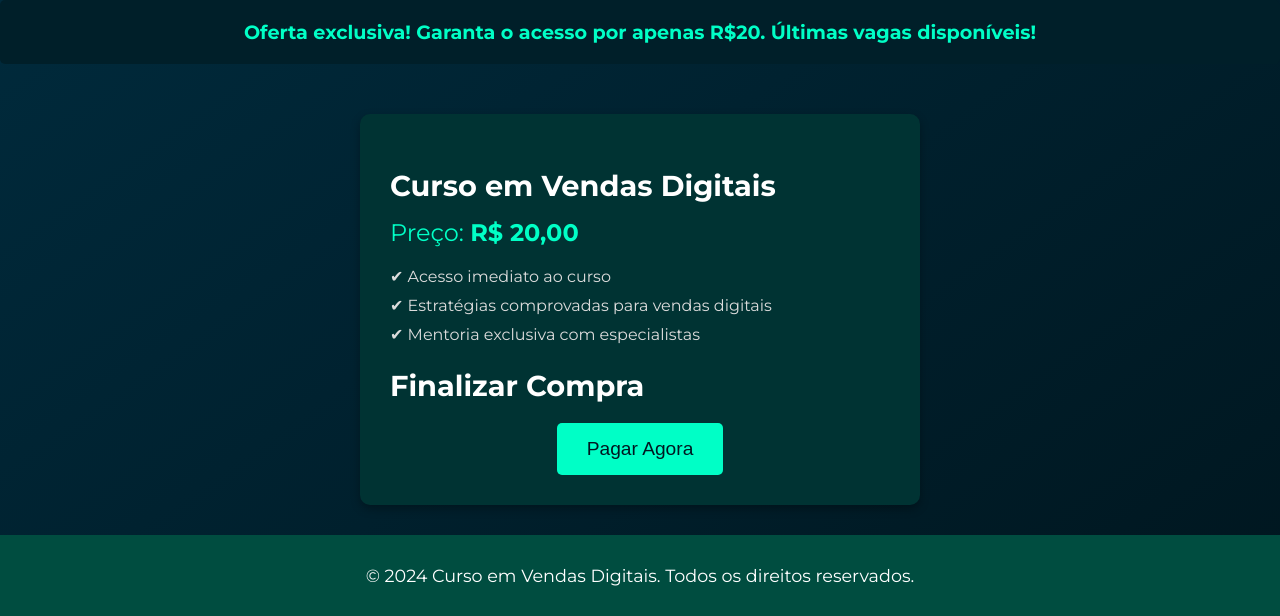
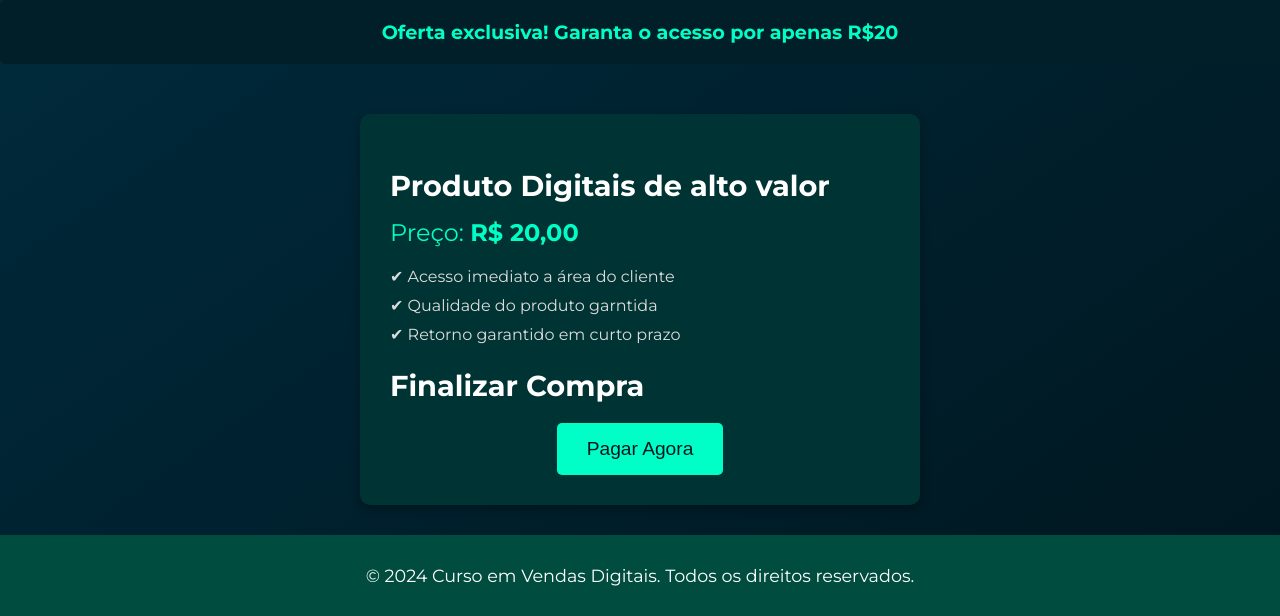
Before and after one commit to Victor-Sousa-hub/Vendas-Afiliados, a Flask app: page /checkout in a window 1280 px wide. Shown: the part 226-842 px from the top of the page. Run offline with Flask 3, Linux system fonts and the light colour scheme; the visitor is signed in with stand-in values (Sample User, id 1).

Commit message:
Alterações finais

```diff
--- a/templates/checkout.html
+++ b/templates/checkout.html
@@ -133,7 +133,7 @@
 
     <!-- Mensagem de Urgência -->
     <div class="urgency-message" data-aos="zoom-in">
-        Oferta exclusiva! Garanta o acesso por apenas R$20. Últimas vagas disponíveis!
+        Oferta exclusiva! Garanta o acesso por apenas R$20
     </div>
 
     <!-- Seção de Checkout -->
@@ -141,12 +141,12 @@
         <section class="checkout-section">
             <div class="container">
                 <div class="checkout-card" data-aos="fade-in">
-                    <h2>Curso em Vendas Digitais</h2>
+                    <h2>Produto Digitais de alto valor</h2>
                     <p class="price">Preço: <strong>R$ 20,00</strong></p>
                     <ul class="benefits">
-                        <li data-aos="fade-right">✔ Acesso imediato ao curso</li>
-                        <li data-aos="fade-left">✔ Estratégias comprovadas para vendas digitais</li>
-                        <li data-aos="fade-right">✔ Mentoria exclusiva com especialistas</li>
+                        <li data-aos="fade-right">✔ Acesso imediato a área do cliente</li>
+                        <li data-aos="fade-left">✔ Qualidade do produto garntida</li>
+                        <li data-aos="fade-right">✔ Retorno garantido em curto prazo</li>
                     </ul>
                     <form action="/payment" method="POST">
                         <h2>Finalizar Compra</h2>
--- a/templates/index.html
+++ b/templates/index.html
@@ -78,10 +78,7 @@
             <h1>FIN20 - Sua Porta para Lucros Exponenciais</h1>
             <p>Invista R$20 e explore o potencial de ganhos em ativos digitais de alto risco.</p>
             <button class="cta-button" onclick="window.location.href='/checkout';">Investir Agora</button>
-            <nav class="auth-links">
-                <a href="/login" class="login-link">Já tenho uma conta</a>
-                <a href="/signup" class="signup-link">Criar uma conta</a>
-            </nav>
+
         </div>
     </header>
     <!-- Footer -->
```
Also changed, not shown: requirements.txt (added, +44 -0 lines), templates/configuracoes.html (+0 -19 lines), 2 other files.
